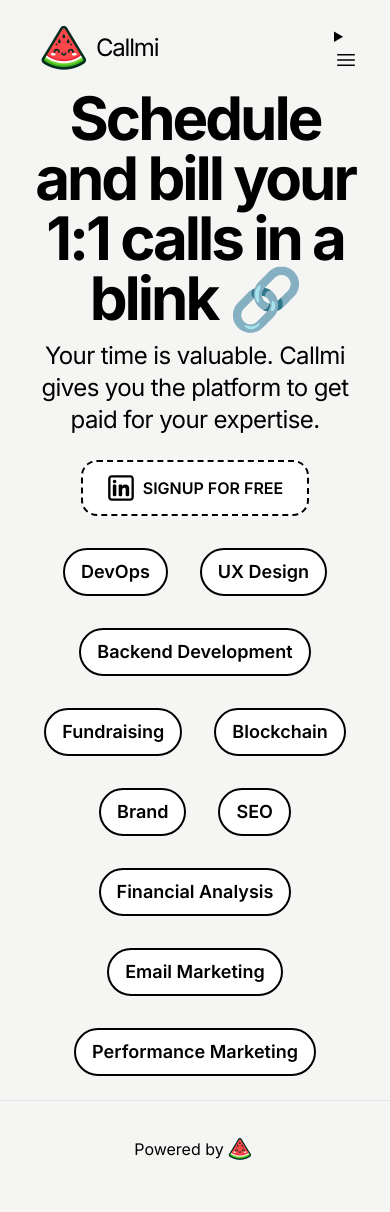
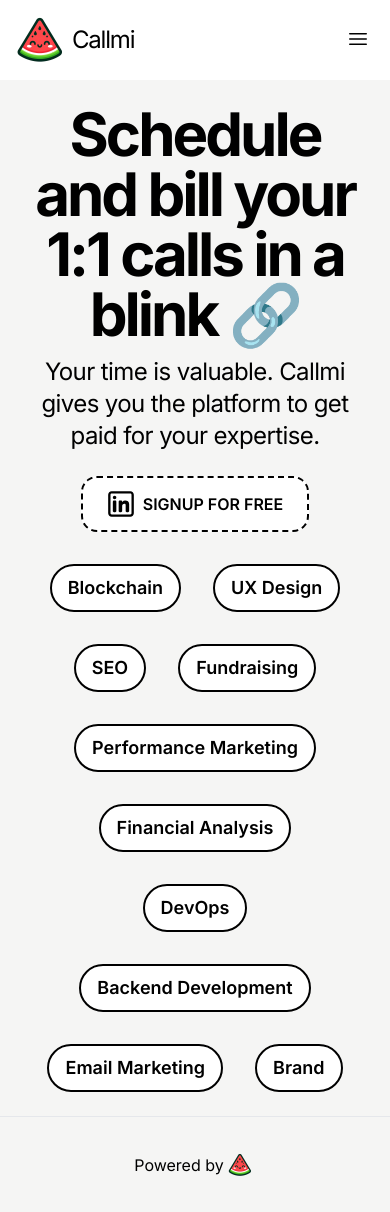
Before and after one commit to mo-shawa/callmi, a Next.js app: page /landing in a window 390 px wide. Built offline with nearby package versions, Linux system fonts and the light colour scheme.

Commit message:
add key to categories

```diff
--- a/src/app/landing/page.tsx
+++ b/src/app/landing/page.tsx
@@ -1,10 +1,9 @@
 'use client'
 import HeroButton from '@/components/Button/HeroButton'
 import { motion } from 'framer-motion'
-import { useState } from 'react'
+import { useEffect, useRef, useState } from 'react'
 
-export default function LandingPage() {
-  const [categories, setCategories] = useState<string[]>([
+const categoryData = [
   'DevOps',
   'UX Design',
   'Backend Development',
@@ -16,7 +15,21 @@
   'Financial Analysis',
   'Email Marketing',
   'Performance Marketing',
-  ])
+]
+
+export default function LandingPage() {
+  const timeoutRef = useRef<any>(null)
+
+  const [categories, setCategories] = useState<string[]>(categoryData)
+
+  useEffect(() => {
+    timeoutRef.current = setTimeout(() => {
+      shuffleCategories()
+    }, 2000)
+    return () => {
+      clearTimeout(timeoutRef.current)
+    }
+  })
 
   const shuffleCategories = () => {
     setCategories((categories) => {
@@ -30,6 +43,10 @@
       }
       return newCategories
     })
+
+    timeoutRef.current = setTimeout(() => {
+      shuffleCategories()
+    }, 2000)
   }
 
   return (
@@ -46,7 +63,10 @@
 
         <HeroButton />
         <div className="mt-8 flex max-w-5xl flex-wrap items-center justify-around gap-4 sm:w-full">
-          <motion.div className="flex flex-wrap items-center justify-center gap-8">
+          <motion.div
+            layoutRoot
+            className="flex flex-wrap items-center justify-center gap-8"
+          >
             {categories.map((category) => (
               <CategoryPill
                 shuffleCategories={shuffleCategories}
@@ -68,10 +88,11 @@
 function CategoryPill({ category, shuffleCategories }: CategoryPillProps) {
   return (
     <motion.div
-      layout="position"
+      layout
       layoutId={category}
-      className="flex h-12 items-center justify-center rounded-3xl border-2 border-black bg-white px-4"
-      onClick={shuffleCategories}
+      transition={{ type: 'spring', stiffness: 500, damping: 30, duration: 2 }}
+      key={category}
+      className="flex h-12 select-none items-center justify-center rounded-3xl border-2 border-black bg-white px-4"
     >
       <div className="whitespace-nowrap text-lg font-semibold">{category}</div>
     </motion.div>
--- a/src/app/layout.tsx
+++ b/src/app/layout.tsx
@@ -24,10 +24,8 @@
   return (
     <html lang="en">
       <body className={`bg-stone-100 text-black ${inter.className}`}>
-        <div className="flex min-h-screen flex-col p-4">
-          <Navbar></Navbar>
-          {children}
-        </div>
+        <Navbar></Navbar>
+        <div className="flex min-h-screen flex-col p-4">{children}</div>
         <Footer />
       </body>
     </html>
--- a/src/components/Layout/Navbar.tsx
+++ b/src/components/Layout/Navbar.tsx
@@ -1,43 +1,80 @@
 'use client'
-import { Bars3Icon } from '@heroicons/react/24/outline'
+import { Bars3Icon, XCircleIcon } from '@heroicons/react/24/outline'
 import { motion } from 'framer-motion'
 
 import Image from 'next/image'
 import Link from 'next/link'
 export default function Navbar() {
   return (
-    <nav
-      className="relative flex h-16 w-full items-center justify-between px-4 text-black"
-      role="navigation"
-    >
+    // <nav
+    //   className="fixed top-0 z-50 flex h-16 w-full items-center justify-between bg-white px-4 py-10 text-black shadow-md"
+    //   role="navigation "
+    // >
+    //   <Link href="/" id="nav-left" className="flex items-center">
+    //     <motion.div whileHover={{ rotate: 180, scale: 1.1 }}>
+    //       <Image src="/svg/logo.svg" alt="logo" height={64} width={64} />
+    //     </motion.div>
+    //     <h1 className="text-2xl">Callmi</h1>
+    //   </Link>
+    //   <div id="nav-right">
+    //     <details className="dropdown cursor-pointer sm:hidden" id="mobile">
+    //       <summary>
+    //         <Bars3Icon className="h-6 w-6" />
+    //       </summary>
+    //       <div className="absolute right-0 top-16 rounded-xl bg-white p-4 shadow-xl">
+    //         <ul className="flex flex-col gap-3">
+    //           <li>
+    //             <Link href="/signup">Sign Up</Link>
+    //           </li>
+    //           <li>
+    //             <Link href="/login">Login</Link>
+    //           </li>
+    //           <li>
+    //             <Link href="/about">About</Link>
+    //           </li>
+    //         </ul>
+    //       </div>
+    //     </details>
+
+    //     {/* <div className="btn">hello</div> */}
+    //   </div>
+    // </nav>
+    <div className="navbar bg-base-100">
+      <div className="flex-1">
         <Link href="/" id="nav-left" className="flex items-center">
           <motion.div whileHover={{ rotate: 180, scale: 1.1 }}>
             <Image src="/svg/logo.svg" alt="logo" height={64} width={64} />
           </motion.div>
           <h1 className="text-2xl">Callmi</h1>
         </Link>
-      <div id="nav-right">
-        <details className="dropdown cursor-pointer sm:hidden" id="mobile">
-          <summary>
-            <Bars3Icon className="h-6 w-6" />
-          </summary>
-          <div className="absolute right-0 top-16 rounded-xl bg-white p-4 shadow-xl">
-            <ul className="flex flex-col gap-3">
+      </div>
+      <div className="hidden flex-none sm:block"></div>
+      <div className="block flex-none sm:hidden">
+        <div className="dropdown dropdown-end">
+          <label tabIndex={0} className="btn btn-ghost btn-circle avatar">
+            <div className="rounded-full p-2">
+              <Bars3Icon className="h-6 w-6 text-black" />
+            </div>
+          </label>
+          <ul
+            tabIndex={0}
+            className="menu menu-sm dropdown-content bg-base-100 rounded-box z-[1] mt-3 w-52 p-2 shadow"
+          >
             <li>
-                <Link href="/signup">Sign Up</Link>
+              <a className="justify-between">
+                Profile
+                <span className="badge">New</span>
+              </a>
             </li>
             <li>
-                <Link href="/login">Login</Link>
+              <a>Settings</a>
             </li>
             <li>
-                <Link href="/about">About</Link>
+              <a>Logout</a>
             </li>
           </ul>
         </div>
-        </details>
-
-        {/* <div className="btn">hello</div> */}
       </div>
-    </nav>
+    </div>
   )
 }
--- a/tailwind.config.ts
+++ b/tailwind.config.ts
@@ -27,6 +27,8 @@
   },
   plugins: [daisyUI],
   daisyui: {
+    themes: false,
+    darkTheme: false,
     base: false,
     // styled: false,
   },
```
Lines whose indentation alone changed are shown as unchanged.
